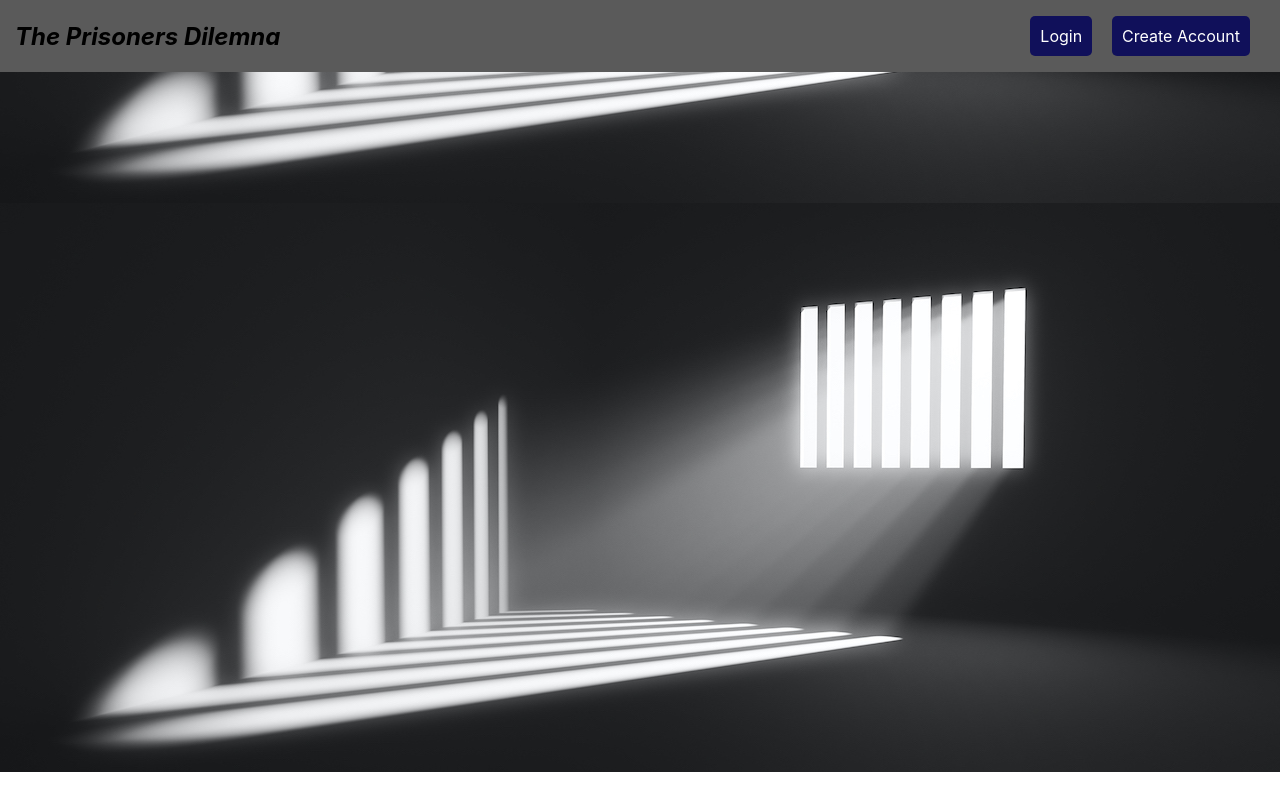
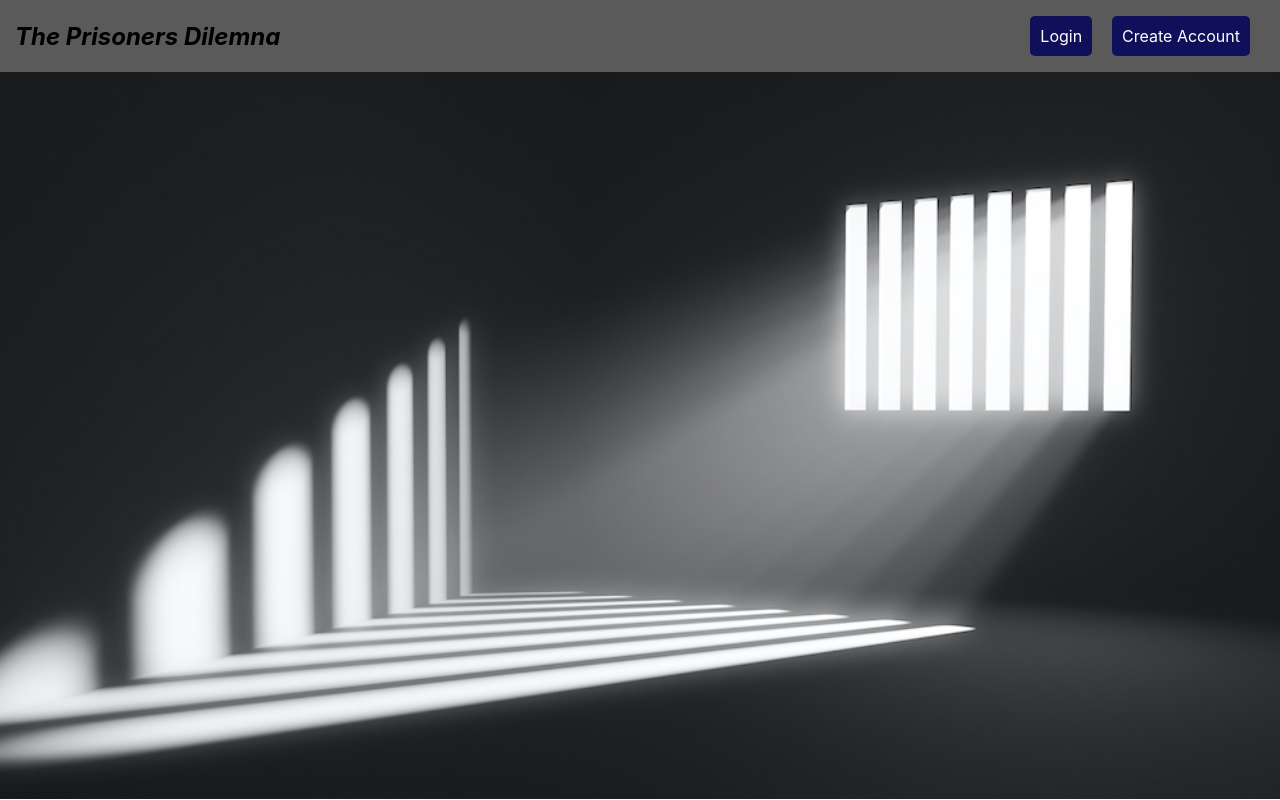
Before and after one commit to AydenGUI/PrisonersDilemna, a React (Create React App) app in the folder prisoners-dilemna/: page / in a window 1280 px wide. Built offline with nearby package versions, Linux system fonts and the light colour scheme.

Commit message:
styled background image

```diff
--- a/prisoners-dilemna/src/App.css
+++ b/prisoners-dilemna/src/App.css
@@ -26,13 +26,15 @@ nav  {
 }
 
 .banner {
-  background-image:url("./assests/1203prison.jpg");
-  background-position: center bottom;
+  background-image: url("./assests/1203prison.jpg");
+  background-position: center;
+  background-repeat: no-repeat;
+  background-size: cover;
   display: flex;
   flex-flow: column;
   align-items: center;
   justify-content: center;
-  height: 700px;
+  height: calc(100vh - 73px);
 }
 
 .App-header {
```
